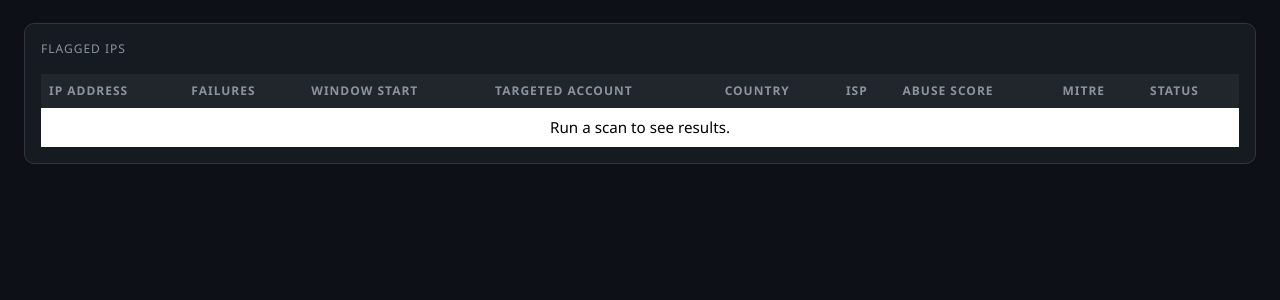
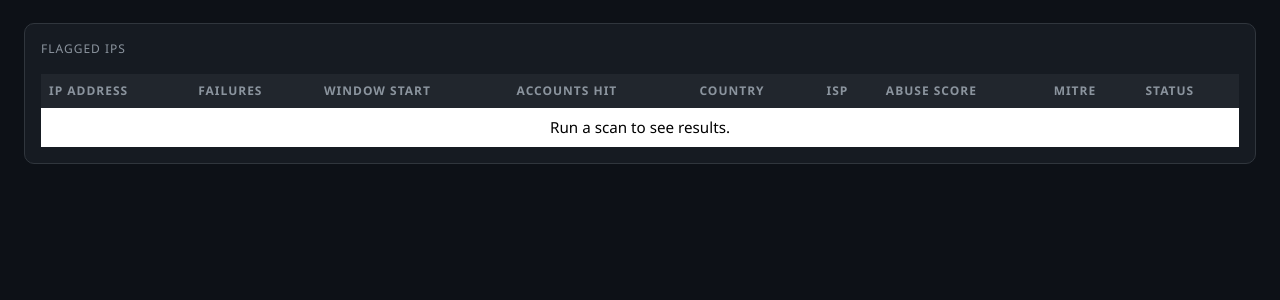
Before and after one commit to CARLOSFUN/brute-force-detector, a Flask app: page / in a window 1280 px wide. Shown: the part 296-596 px from the top of the page. Run offline with Flask 3, Linux system fonts and the light colour scheme.

Commit message:
Remove org-specific details and protect account privacy
README.md:
- Removed Cyber Range, LOG(N) Pacific, and lognpacific.com references
- Made environment description generic for public portfolio use
- Added MITRE ATT&CK classification table
- Added Requirements section

templates/index.html:
- Replaced targeted account names with a count (e.g. "1 account")
- Account names stay in CSV reports for internal use only
- No identifiable user data displayed on the public-facing dashboard

Co-Authored-By: Claude Sonnet 4.6 <noreply@anthropic.com>

```diff
--- a/templates/index.html
+++ b/templates/index.html
@@ -145,7 +145,7 @@
             <th>IP Address</th>
             <th>Failures</th>
             <th>Window Start</th>
-            <th>Targeted Account</th>
+            <th>Accounts Hit</th>
             <th>Country</th>
             <th>ISP</th>
             <th>Abuse Score</th>
@@ -315,7 +315,8 @@
         }
 
         const windowStart = ip.WindowStart ? ip.WindowStart.replace("T", " ").split(".")[0] : "N/A";
-        const account = ip.TargetedAccounts || "N/A";
+        const accountCount = ip.UniqueAccountsTargeted || 0;
+        const accountDisplay = accountCount === 1 ? "1 account" : `${accountCount} accounts`;
         const country = ip.Country || "N/A";
         const mitreID = ip.MitreID || "";
         const mitreName = ip.MitreTechnique || "";
@@ -328,7 +329,7 @@
           <td><span class="ip-mono">${ip.IPAddress}</span></td>
           <td><strong>${ip.FailureCount}</strong> <small class="text-muted">in ${ip.WindowMinutes}m</small></td>
           <td><small>${windowStart}</small></td>
-          <td><div class="account-text">${account}</div></td>
+          <td><span style="color:#c9d1d9;">${accountDisplay}</span></td>
           <td><small>${country}</small></td>
           <td><small>${ip.ISP || "N/A"}</small></td>
           <td>${scoreBadge}</td>
```
Also changed, not shown: README.md.
